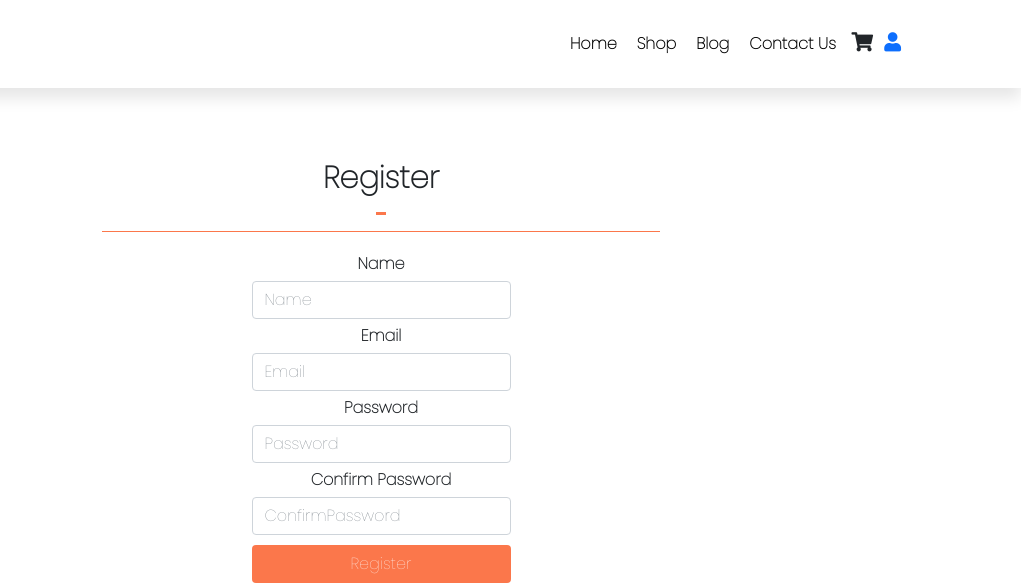
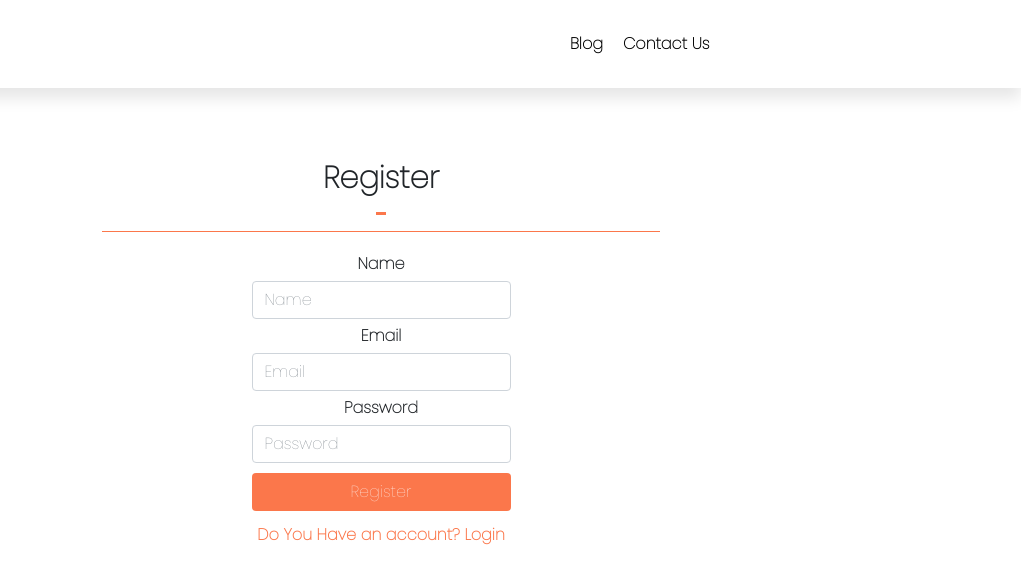
Before and after one commit to itsgurpreetsingh/ecommerce, a website: page register.html in a window 1280 px wide. Shown: the top 585 px of the page, 259-1280 px from the left. Drawn offline with nearby package versions, Linux system fonts and the light colour scheme.

Commit message:
Update register.html

```diff
--- a/register.html
+++ b/register.html
@@ -24,20 +24,10 @@
           <div class="collapse navbar-collapse nav-buttons" id="navbarSupportedContent">
             <ul class="navbar-nav me-auto mb-2 mb-lg-0">
               <li class="nav-item">
-                <a class="nav-link" href="/index">Home</a>
-              </li>
-              <li class="nav-item">
-                <a class="nav-link" href="/shop">Shop</a>
-              </li>
-              <li class="nav-item">
                 <a class="nav-link" href="#">Blog</a>
               </li>
               <li class="nav-item">
                 <a class="nav-link" href="/contact">Contact Us</a>
-              </li>
-              <li class="nav-item">
-                <i class="fas fa-shopping-cart"></i>
-                <a href="/account"><i class="fas fa-user"></i></a>
               </li>
             </ul>
 
@@ -65,10 +55,6 @@
                 <div class="form-group">
                     <label>Password</label>
                     <input type="password" class="form-control" id="register-password" name="password" placeholder="Password" required/>
-                </div>
-                <div class="form-group">
-                    <label>Confirm Password</label>
-                    <input type="password" class="form-control" id="register-confirm-password" name="confirmPassword" placeholder="ConfirmPassword" required/>
                 </div>
                 <div class="form-group">
                     <input type="submit" class="btn" id="register-btn" value="Register"/>
```
